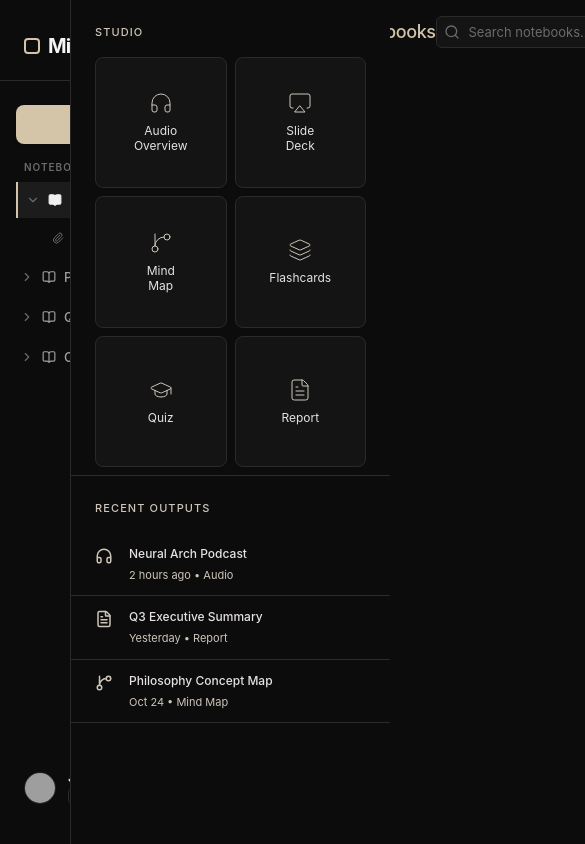
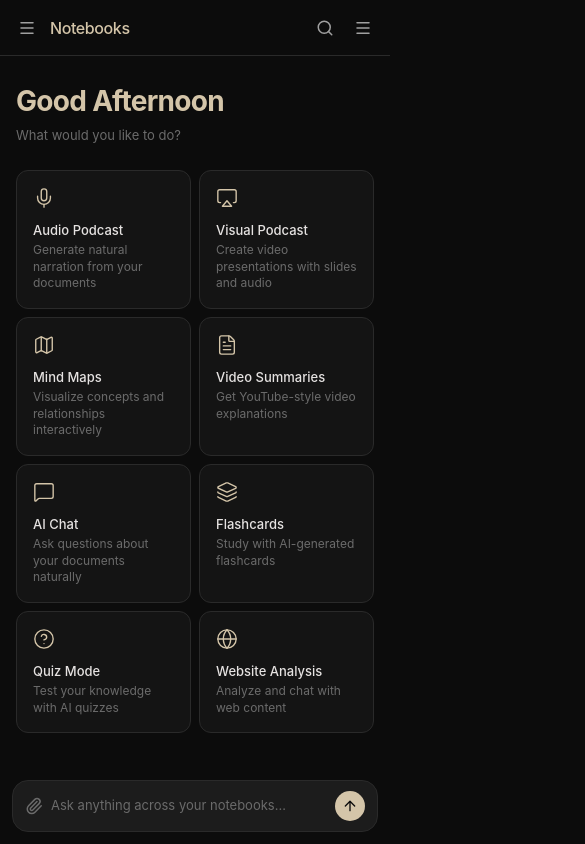
Before and after one commit to Priyanshu-Madhup/MindNote-AI, a React (Vite) app in the folder frontend/: page / in a window 390 px wide. Shown: the top 844 px of the page, 585 px wide, since content can reach past the window. Built offline with nearby package versions, Linux system fonts and the light colour scheme; grey boxes are pictures that could not be loaded.

Commit message:
feat: full mobile responsiveness

```diff
--- a/frontend/src/App.jsx
+++ b/frontend/src/App.jsx
@@ -3,7 +3,7 @@
  * SPDX-License-Identifier: Apache-2.0
  */
 
-import React, { useState } from 'react';
+import React, { useState, useEffect } from 'react';
 import {
   Plus,
   ChevronDown,
@@ -24,8 +24,11 @@ import {
   HelpCircle,
   Globe,
   MessageSquare,
+  X,
 } from 'lucide-react';
 import { motion, AnimatePresence } from 'motion/react';
+
+const MOBILE_BP = 768;
 
 // --- Helpers ---
 const getGreeting = () => {
@@ -41,7 +44,7 @@ const NotebookIcon = ({ filled = false, className = '' }) => (
 );
 
 // --- Sidebar ---
-const Sidebar = ({ isOpen }) => {
+const Sidebar = ({ isOpen, onClose, isMobile }) => {
   const notebooks = [
     { id: '1', title: 'Neural Architecture Search', sourcesCount: 3, notesCount: 12, lastEdited: '2d ago', tags: ['AI/ML', 'Draft'], active: true },
     { id: '2', title: 'Philosophy of Mind', sourcesCount: 8, notesCount: 45, lastEdited: '5d ago', tags: ['Cognitive Science'] },
@@ -58,13 +61,24 @@ const Sidebar = ({ isOpen }) => {
           animate={{ x: 0, opacity: 1 }}
           exit={{ x: -280, opacity: 0 }}
           transition={{ type: 'spring', stiffness: 320, damping: 30 }}
-          className="fixed left-0 top-0 bottom-0 flex flex-col justify-between py-8 w-[280px] h-screen border-r border-[#2A2A2A] bg-[#0C0C0C] z-30 font-sans text-sm font-medium tracking-tight overflow-y-auto"
+          className="fixed left-0 top-0 bottom-0 flex flex-col justify-between py-8 w-[280px] h-screen border-r border-[#2A2A2A] bg-[#0C0C0C] z-[30] font-sans text-sm font-medium tracking-tight overflow-y-auto"
         >
           <div className="flex flex-col w-full">
-            {/* Brand Logo */}
-            <div className="px-6 mb-6 flex items-center gap-2 text-xl font-bold tracking-tighter text-neutral-100 pb-5 border-b border-[#2A2A2A]">
+            {/* Brand + Close on mobile */}
+            <div className="px-6 mb-6 flex items-center justify-between text-xl font-bold tracking-tighter text-neutral-100 pb-5 border-b border-[#2A2A2A]">
+              <div className="flex items-center gap-2">
                 <div className="w-4 h-4 rounded-sm border-2 border-[#D4C5A9]"></div>
                 MindNote AI
+              </div>
+              {isMobile && (
+                <button
+                  onClick={onClose}
+                  className="text-[#6B6B6B] hover:text-[#F0F0F0] transition-colors p-1"
+                  aria-label="Close sidebar"
+                >
+                  <X size={18} />
+                </button>
+              )}
             </div>
 
             {/* New Notebook Button */}
@@ -141,7 +155,7 @@ const FeatureCard = ({ icon: Icon, label, desc }) => (
 );
 
 // --- Right Panel ---
-const RightPanel = ({ isOpen }) => {
+const RightPanel = ({ isOpen, onClose, isMobile }) => {
   const tools = [
     { label: 'Audio Overview', icon: Headphones },
     { label: 'Slide Deck', icon: Airplay },
@@ -166,10 +180,22 @@ const RightPanel = ({ isOpen }) => {
           animate={{ x: 0, opacity: 1 }}
           exit={{ x: 320, opacity: 0 }}
           transition={{ type: 'spring', stiffness: 320, damping: 30 }}
-          className="fixed right-0 top-0 bottom-0 w-[320px] h-screen border-l border-[#2A2A2A] bg-[#0C0C0C] z-30 flex flex-col overflow-y-auto"
+          className="fixed right-0 top-0 bottom-0 w-[300px] sm:w-[320px] h-screen border-l border-[#2A2A2A] bg-[#0C0C0C] z-[30] flex flex-col overflow-y-auto"
         >
+          {/* Studio Header */}
           <div className="p-6 pb-2 border-b border-[#2A2A2A]">
-        <h2 className="text-[11px] font-medium text-[#CEC5B9] tracking-widest uppercase mb-4">Studio</h2>
+            <div className="flex items-center justify-between mb-4">
+              <h2 className="text-[11px] font-medium text-[#CEC5B9] tracking-widest uppercase">Studio</h2>
+              {isMobile && (
+                <button
+                  onClick={onClose}
+                  className="text-[#6B6B6B] hover:text-[#F0F0F0] transition-colors p-1"
+                  aria-label="Close studio panel"
+                >
+                  <X size={18} />
+                </button>
+              )}
+            </div>
             <div className="grid grid-cols-2 gap-2">
               {tools.map((tool) => (
                 <button
@@ -216,14 +242,14 @@ const RightPanel = ({ isOpen }) => {
 // --- Welcome Section ---
 const WelcomeSection = () => {
   const features = [
-    { icon: Mic,          label: 'Audio Podcast',   desc: 'Generate natural narration from your documents' },
-    { icon: Airplay,      label: 'Visual Podcast',  desc: 'Create video presentations with slides and audio' },
-    { icon: Map,          label: 'Mind Maps',       desc: 'Visualize concepts and relationships interactively' },
-    { icon: FileText,     label: 'Video Summaries', desc: 'Get YouTube-style video explanations' },
-    { icon: MessageSquare,label: 'AI Chat',         desc: 'Ask questions about your documents naturally' },
-    { icon: Layers,       label: 'Flashcards',      desc: 'Study with AI-generated flashcards' },
-    { icon: HelpCircle,   label: 'Quiz Mode',       desc: 'Test your knowledge with AI quizzes' },
-    { icon: Globe,        label: 'Website Analysis',desc: 'Analyze and chat with web content' },
+    { icon: Mic,           label: 'Audio Podcast',   desc: 'Generate natural narration from your documents' },
+    { icon: Airplay,       label: 'Visual Podcast',  desc: 'Create video presentations with slides and audio' },
+    { icon: Map,           label: 'Mind Maps',       desc: 'Visualize concepts and relationships interactively' },
+    { icon: FileText,      label: 'Video Summaries', desc: 'Get YouTube-style video explanations' },
+    { icon: MessageSquare, label: 'AI Chat',         desc: 'Ask questions about your documents naturally' },
+    { icon: Layers,        label: 'Flashcards',      desc: 'Study with AI-generated flashcards' },
+    { icon: HelpCircle,    label: 'Quiz Mode',       desc: 'Test your knowledge with AI quizzes' },
+    { icon: Globe,         label: 'Website Analysis',desc: 'Analyze and chat with web content' },
   ];
 
   return (
@@ -234,67 +260,123 @@ const WelcomeSection = () => {
       className="w-full"
     >
       {/* Greeting */}
-      <h2 className="text-[42px] font-bold tracking-tight text-[#D4C5A9] mb-1">
+      <h2 className="text-[28px] sm:text-[36px] md:text-[42px] font-bold tracking-tight text-[#D4C5A9] mb-1">
         {getGreeting()}
       </h2>
-      <p className="text-[14px] text-[#6B6B6B] mb-8">What would you like to do?</p>
+      <p className="text-[13px] sm:text-[14px] text-[#6B6B6B] mb-6 sm:mb-8">What would you like to do?</p>
 
       {/* Feature Grid */}
-      <div className="grid grid-cols-2 xl:grid-cols-4 gap-3">
+      <div className="grid grid-cols-2 xl:grid-cols-4 gap-2 sm:gap-3">
         {features.map((f) => (
           <FeatureCard key={f.label} {...f} />
         ))}
       </div>
-
     </motion.div>
   );
 };
 
 // --- Main App ---
 export default function App() {
+  const [isMobile, setIsMobile] = useState(false);
   const [sidebarOpen, setSidebarOpen] = useState(true);
   const [rightPanelOpen, setRightPanelOpen] = useState(true);
 
+  // Detect mobile and set initial sidebar state
+  useEffect(() => {
+    const checkMobile = () => {
+      const mobile = window.innerWidth < MOBILE_BP;
+      setIsMobile(mobile);
+      if (mobile) {
+        setSidebarOpen(false);
+        setRightPanelOpen(false);
+      } else {
+        setSidebarOpen(true);
+        setRightPanelOpen(true);
+      }
+    };
+    checkMobile();
+    window.addEventListener('resize', checkMobile);
+    return () => window.removeEventListener('resize', checkMobile);
+  }, []);
+
+  const anyPanelOpen = isMobile && (sidebarOpen || rightPanelOpen);
+
+  const closeAll = () => {
+    setSidebarOpen(false);
+    setRightPanelOpen(false);
+  };
+
   return (
     <div className="flex h-screen w-full bg-[#0C0C0C] text-[#E5E2E1] font-sans selection:bg-[#D4C5A9] selection:text-[#0C0C0C]">
-      <Sidebar isOpen={sidebarOpen} />
+
+      {/* Mobile backdrop — tap to close any open panel */}
+      <AnimatePresence>
+        {anyPanelOpen && (
+          <motion.div
+            key="backdrop"
+            initial={{ opacity: 0 }}
+            animate={{ opacity: 1 }}
+            exit={{ opacity: 0 }}
+            transition={{ duration: 0.2 }}
+            onClick={closeAll}
+            className="fixed inset-0 bg-black/60 z-[25] md:hidden"
+            aria-hidden="true"
+          />
+        )}
+      </AnimatePresence>
+
+      <Sidebar
+        isOpen={sidebarOpen}
+        onClose={() => setSidebarOpen(false)}
+        isMobile={isMobile}
+      />
 
       {/* Main Content */}
       <motion.main
         animate={{
-          marginLeft: sidebarOpen ? '280px' : '0px',
-          marginRight: rightPanelOpen ? '320px' : '0px',
+          marginLeft: !isMobile && sidebarOpen ? '280px' : '0px',
+          marginRight: !isMobile && rightPanelOpen ? '320px' : '0px',
         }}
         transition={{ type: 'spring', stiffness: 320, damping: 30 }}
         className="flex-1 flex flex-col min-w-0 h-screen relative bg-[#0C0C0C]"
       >
         {/* Top App Bar */}
-        <header className="sticky top-0 left-0 w-full flex justify-between items-center h-16 px-6 border-b border-[#2A2A2A] bg-[#0C0C0C] z-20">
-          <div className="flex items-center gap-4">
+        <header className="sticky top-0 left-0 w-full flex justify-between items-center h-14 sm:h-16 px-3 sm:px-6 border-b border-[#2A2A2A] bg-[#0C0C0C] z-20">
+          <div className="flex items-center gap-2 sm:gap-4">
             <button
               id="sidebar-toggle"
               onClick={() => setSidebarOpen(o => !o)}
-              className="text-[#A0A0A0] hover:text-[#F0F0F0] flex items-center justify-center transition-colors p-1 rounded-md hover:bg-[#1C1C1C]"
+              className="text-[#A0A0A0] hover:text-[#F0F0F0] flex items-center justify-center transition-colors p-1.5 rounded-md hover:bg-[#1C1C1C]"
               aria-label="Toggle left sidebar"
             >
               <Menu size={18} />
             </button>
-            <h1 className="text-[#D4C5A9] font-medium text-[18px] tracking-tight">Notebooks</h1>
+            <h1 className="text-[#D4C5A9] font-medium text-[16px] sm:text-[18px] tracking-tight">Notebooks</h1>
           </div>
 
-          <div className="flex items-center gap-4">
-            <div className="relative flex items-center">
+          <div className="flex items-center gap-2 sm:gap-4">
+            {/* Search — hidden on mobile, visible on sm+ */}
+            <div className="relative items-center hidden sm:flex">
               <Search className="absolute left-2 text-[#6B6B6B]" size={16} />
               <input
-                className="w-[260px] h-[32px] bg-[#141414] border border-[#2A2A2A] rounded-md pl-8 pr-3 text-[#E5E2E1] placeholder:text-[#6B6B6B] focus:outline-none focus:border-[#A0A0A0] transition-colors text-[13px]"
+                className="w-[180px] md:w-[260px] h-[32px] bg-[#141414] border border-[#2A2A2A] rounded-md pl-8 pr-3 text-[#E5E2E1] placeholder:text-[#6B6B6B] focus:outline-none focus:border-[#A0A0A0] transition-colors text-[13px]"
                 placeholder="Search notebooks..."
                 type="text"
               />
             </div>
+
+            {/* Search icon — mobile only */}
+            <button
+              className="sm:hidden text-[#A0A0A0] hover:text-[#F0F0F0] flex items-center justify-center transition-colors p-1.5 rounded-md hover:bg-[#1C1C1C]"
+              aria-label="Search"
+            >
+              <Search size={18} />
+            </button>
+
             <button
               id="right-panel-toggle"
               onClick={() => setRightPanelOpen(o => !o)}
-              className="text-[#A0A0A0] hover:text-[#F0F0F0] flex items-center justify-center transition-colors p-1 rounded-md hover:bg-[#1C1C1C]"
+              className="text-[#A0A0A0] hover:text-[#F0F0F0] flex items-center justify-center transition-colors p-1.5 rounded-md hover:bg-[#1C1C1C]"
               aria-label="Toggle right panel"
             >
               <Menu size={18} />
@@ -303,28 +385,31 @@ export default function App() {
         </header>
 
         {/* Scrollable Content */}
-        <div className="flex-1 overflow-y-auto pt-8 px-8 pb-[120px]">
-          {/* Welcome Message */}
+        <div className="flex-1 overflow-y-auto pt-6 sm:pt-8 px-4 sm:px-8 pb-[100px] sm:pb-[120px]">
           <WelcomeSection />
         </div>
 
         {/* Chat Input Bar */}
-        <div className="absolute bottom-4 left-4 right-4 bg-[#1C1C1C] border border-[#2A2A2A] rounded-2xl flex flex-col z-20 h-[56px] justify-center px-4">
+        <div className="absolute bottom-3 sm:bottom-4 left-3 sm:left-4 right-3 sm:right-4 bg-[#1C1C1C] border border-[#2A2A2A] rounded-2xl flex flex-col z-20 h-[52px] sm:h-[56px] justify-center px-3 sm:px-4">
           <div className="relative flex items-center w-full">
-            <Paperclip className="text-[#6B6B6B] mr-3" size={20} />
+            <Paperclip className="text-[#6B6B6B] mr-2 sm:mr-3 flex-shrink-0" size={18} />
             <input
-              className="w-full bg-transparent border-none p-0 text-[#E5E2E1] placeholder:text-[#6B6B6B] focus:ring-0 text-[14px] font-normal outline-none"
+              className="w-full bg-transparent border-none p-0 text-[#E5E2E1] placeholder:text-[#6B6B6B] focus:ring-0 text-[13px] sm:text-[14px] font-normal outline-none"
               placeholder="Ask anything across your notebooks..."
               type="text"
             />
-            <button className="w-[32px] h-[32px] bg-[#D4C5A9] rounded-full flex items-center justify-center hover:bg-[#E2D4B9] transition-colors ml-3 flex-shrink-0">
-              <ArrowUp className="text-[#0C0C0C]" size={18} />
+            <button className="w-[30px] h-[30px] sm:w-[32px] sm:h-[32px] bg-[#D4C5A9] rounded-full flex items-center justify-center hover:bg-[#E2D4B9] transition-colors ml-2 sm:ml-3 flex-shrink-0">
+              <ArrowUp className="text-[#0C0C0C]" size={16} />
             </button>
           </div>
         </div>
       </motion.main>
 
-      <RightPanel isOpen={rightPanelOpen} />
+      <RightPanel
+        isOpen={rightPanelOpen}
+        onClose={() => setRightPanelOpen(false)}
+        isMobile={isMobile}
+      />
     </div>
   );
 }
```
Lines whose indentation alone changed are shown as unchanged.
